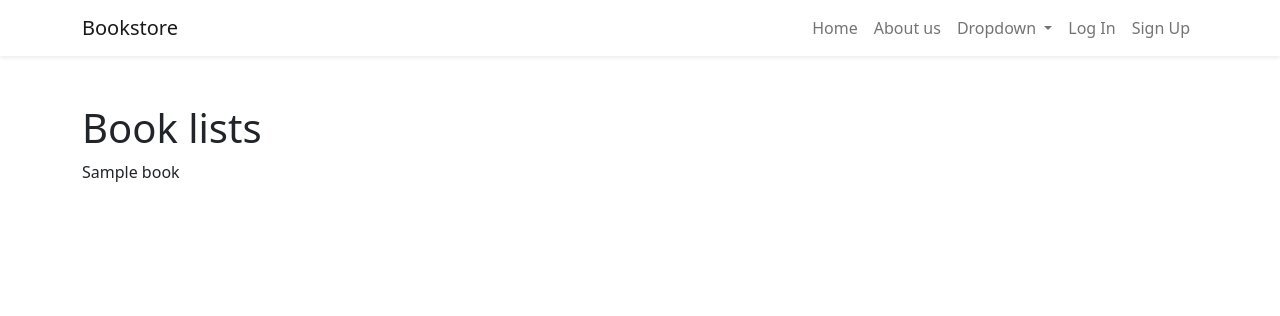
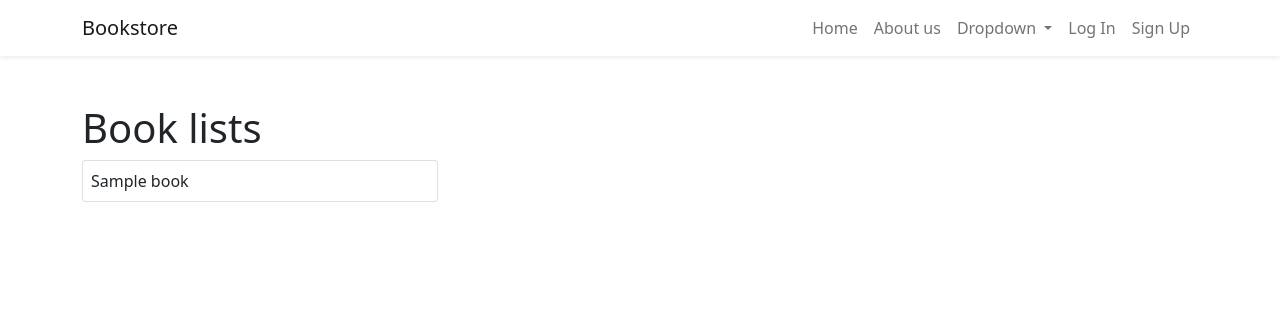
Before and after one commit to paulnyabaro/bookstore, a Django app: page /books/ in a window 1280 px wide. Shown: the top 316 px of the page. Run offline with Django 4.2, Linux system fonts and the light colour scheme; tables that the repository leaves empty hold one stand-in row (values such as "Sample post"); parts of the project's set-up code (start-up, migrations or seed data) failed here and were passed over.

Commit message:
Added book list

```diff
--- a/templates/books/book_list.html
+++ b/templates/books/book_list.html
@@ -8,7 +8,9 @@
         <div class="row">
             {% for book in object_list %}
             <div class="col-md-4">
-                {{ book.title }}
+                <div class="card p-2">
+                    {{ book.title }}
+                </div>
             </div>
             {% endfor %}
         </div>
```
